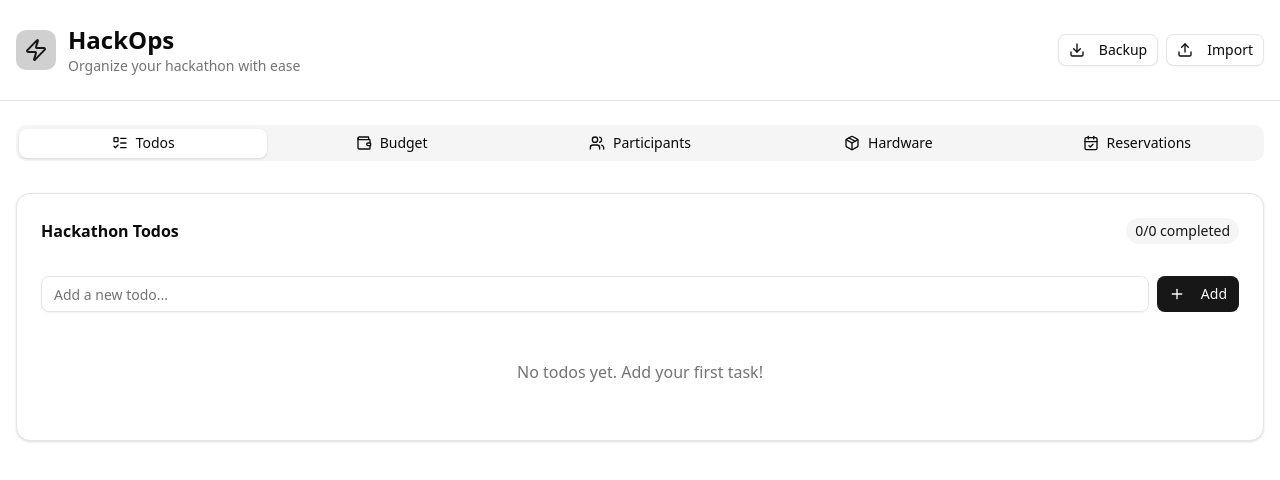
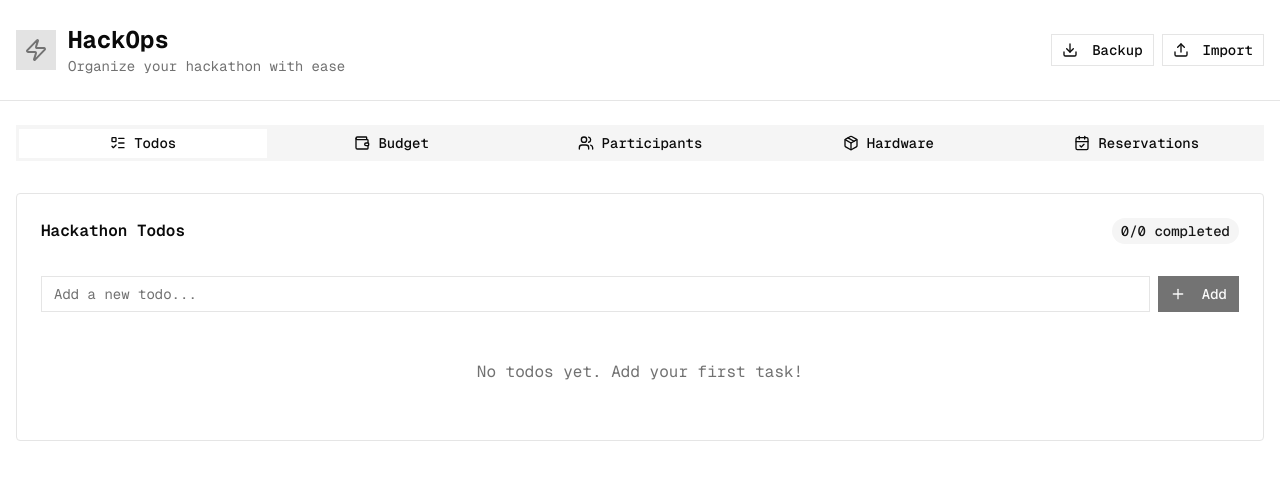
Before and after one commit to dkueng01/hack-ops, a Next.js app: page / in a window 1280 px wide. Shown: the top 480 px of the page. Built offline with nearby package versions, Linux system fonts and the light colour scheme.

Commit message:
Updated theme

```diff
--- a/src/app/globals.css
+++ b/src/app/globals.css
@@ -3,113 +3,165 @@
 
 @custom-variant dark (&:is(.dark *));
 
+:root {
+  --background: oklch(1.0000 0 0);
+  --foreground: oklch(0.1448 0 0);
+  --card: oklch(1.0000 0 0);
+  --card-foreground: oklch(0.1448 0 0);
+  --popover: oklch(1.0000 0 0);
+  --popover-foreground: oklch(0.1448 0 0);
+  --primary: oklch(0.5555 0 0);
+  --primary-foreground: oklch(0.9851 0 0);
+  --secondary: oklch(0.9702 0 0);
+  --secondary-foreground: oklch(0.2046 0 0);
+  --muted: oklch(0.9702 0 0);
+  --muted-foreground: oklch(0.5486 0 0);
+  --accent: oklch(0.9702 0 0);
+  --accent-foreground: oklch(0.2046 0 0);
+  --destructive: oklch(0.5830 0.2387 28.4765);
+  --destructive-foreground: oklch(0.9702 0 0);
+  --border: oklch(0.9219 0 0);
+  --input: oklch(0.9219 0 0);
+  --ring: oklch(0.7090 0 0);
+  --chart-1: oklch(0.5555 0 0);
+  --chart-2: oklch(0.5555 0 0);
+  --chart-3: oklch(0.5555 0 0);
+  --chart-4: oklch(0.5555 0 0);
+  --chart-5: oklch(0.5555 0 0);
+  --sidebar: oklch(0.9851 0 0);
+  --sidebar-foreground: oklch(0.1448 0 0);
+  --sidebar-primary: oklch(0.2046 0 0);
+  --sidebar-primary-foreground: oklch(0.9851 0 0);
+  --sidebar-accent: oklch(0.9702 0 0);
+  --sidebar-accent-foreground: oklch(0.2046 0 0);
+  --sidebar-border: oklch(0.9219 0 0);
+  --sidebar-ring: oklch(0.7090 0 0);
+  --font-sans: Geist Mono, monospace;
+  --font-serif: Geist Mono, monospace;
+  --font-mono: Geist Mono, monospace;
+  --radius: 0rem;
+  --shadow-x: 0px;
+  --shadow-y: 1px;
+  --shadow-blur: 0px;
+  --shadow-spread: 0px;
+  --shadow-opacity: 0;
+  --shadow-color: hsl(0 0% 0%);
+  --shadow-2xs: 0px 1px 0px 0px hsl(0 0% 0% / 0.00);
+  --shadow-xs: 0px 1px 0px 0px hsl(0 0% 0% / 0.00);
+  --shadow-sm: 0px 1px 0px 0px hsl(0 0% 0% / 0.00), 0px 1px 2px -1px hsl(0 0% 0% / 0.00);
+  --shadow: 0px 1px 0px 0px hsl(0 0% 0% / 0.00), 0px 1px 2px -1px hsl(0 0% 0% / 0.00);
+  --shadow-md: 0px 1px 0px 0px hsl(0 0% 0% / 0.00), 0px 2px 4px -1px hsl(0 0% 0% / 0.00);
+  --shadow-lg: 0px 1px 0px 0px hsl(0 0% 0% / 0.00), 0px 4px 6px -1px hsl(0 0% 0% / 0.00);
+  --shadow-xl: 0px 1px 0px 0px hsl(0 0% 0% / 0.00), 0px 8px 10px -1px hsl(0 0% 0% / 0.00);
+  --shadow-2xl: 0px 1px 0px 0px hsl(0 0% 0% / 0.00);
+  --tracking-normal: 0em;
+  --spacing: 0.25rem;
+}
+
+.dark {
+  --background: oklch(0.1448 0 0);
+  --foreground: oklch(0.9851 0 0);
+  --card: oklch(0.2134 0 0);
+  --card-foreground: oklch(0.9851 0 0);
+  --popover: oklch(0.2686 0 0);
+  --popover-foreground: oklch(0.9851 0 0);
+  --primary: oklch(0.5555 0 0);
+  --primary-foreground: oklch(0.9851 0 0);
+  --secondary: oklch(0.2686 0 0);
+  --secondary-foreground: oklch(0.9851 0 0);
+  --muted: oklch(0.2686 0 0);
+  --muted-foreground: oklch(0.7090 0 0);
+  --accent: oklch(0.3715 0 0);
+  --accent-foreground: oklch(0.9851 0 0);
+  --destructive: oklch(0.7022 0.1892 22.2279);
+  --destructive-foreground: oklch(0.2686 0 0);
+  --border: oklch(0.3407 0 0);
+  --input: oklch(0.4386 0 0);
+  --ring: oklch(0.5555 0 0);
+  --chart-1: oklch(0.5555 0 0);
+  --chart-2: oklch(0.5555 0 0);
+  --chart-3: oklch(0.5555 0 0);
+  --chart-4: oklch(0.5555 0 0);
+  --chart-5: oklch(0.5555 0 0);
+  --sidebar: oklch(0.2046 0 0);
+  --sidebar-foreground: oklch(0.9851 0 0);
+  --sidebar-primary: oklch(0.9851 0 0);
+  --sidebar-primary-foreground: oklch(0.2046 0 0);
+  --sidebar-accent: oklch(0.2686 0 0);
+  --sidebar-accent-foreground: oklch(0.9851 0 0);
+  --sidebar-border: oklch(1.0000 0 0);
+  --sidebar-ring: oklch(0.4386 0 0);
+  --font-sans: Geist Mono, monospace;
+  --font-serif: Geist Mono, monospace;
+  --font-mono: Geist Mono, monospace;
+  --radius: 0rem;
+  --shadow-x: 0px;
+  --shadow-y: 1px;
+  --shadow-blur: 0px;
+  --shadow-spread: 0px;
+  --shadow-opacity: 0;
+  --shadow-color: hsl(0 0% 0%);
+  --shadow-2xs: 0px 1px 0px 0px hsl(0 0% 0% / 0.00);
+  --shadow-xs: 0px 1px 0px 0px hsl(0 0% 0% / 0.00);
+  --shadow-sm: 0px 1px 0px 0px hsl(0 0% 0% / 0.00), 0px 1px 2px -1px hsl(0 0% 0% / 0.00);
+  --shadow: 0px 1px 0px 0px hsl(0 0% 0% / 0.00), 0px 1px 2px -1px hsl(0 0% 0% / 0.00);
+  --shadow-md: 0px 1px 0px 0px hsl(0 0% 0% / 0.00), 0px 2px 4px -1px hsl(0 0% 0% / 0.00);
+  --shadow-lg: 0px 1px 0px 0px hsl(0 0% 0% / 0.00), 0px 4px 6px -1px hsl(0 0% 0% / 0.00);
+  --shadow-xl: 0px 1px 0px 0px hsl(0 0% 0% / 0.00), 0px 8px 10px -1px hsl(0 0% 0% / 0.00);
+  --shadow-2xl: 0px 1px 0px 0px hsl(0 0% 0% / 0.00);
+}
+
 @theme inline {
   --color-background: var(--background);
   --color-foreground: var(--foreground);
-  --font-sans: var(--font-geist-sans);
-  --font-mono: var(--font-geist-mono);
+  --color-card: var(--card);
+  --color-card-foreground: var(--card-foreground);
+  --color-popover: var(--popover);
+  --color-popover-foreground: var(--popover-foreground);
+  --color-primary: var(--primary);
+  --color-primary-foreground: var(--primary-foreground);
+  --color-secondary: var(--secondary);
+  --color-secondary-foreground: var(--secondary-foreground);
+  --color-muted: var(--muted);
+  --color-muted-foreground: var(--muted-foreground);
+  --color-accent: var(--accent);
+  --color-accent-foreground: var(--accent-foreground);
+  --color-destructive: var(--destructive);
+  --color-destructive-foreground: var(--destructive-foreground);
+  --color-border: var(--border);
+  --color-input: var(--input);
+  --color-ring: var(--ring);
+  --color-chart-1: var(--chart-1);
+  --color-chart-2: var(--chart-2);
+  --color-chart-3: var(--chart-3);
+  --color-chart-4: var(--chart-4);
+  --color-chart-5: var(--chart-5);
+  --color-sidebar: var(--sidebar);
+  --color-sidebar-foreground: var(--sidebar-foreground);
+  --color-sidebar-primary: var(--sidebar-primary);
+  --color-sidebar-primary-foreground: var(--sidebar-primary-foreground);
+  --color-sidebar-accent: var(--sidebar-accent);
+  --color-sidebar-accent-foreground: var(--sidebar-accent-foreground);
+  --color-sidebar-border: var(--sidebar-border);
   --color-sidebar-ring: var(--sidebar-ring);
-  --color-sidebar-border: var(--sidebar-border);
-  --color-sidebar-accent-foreground: var(--sidebar-accent-foreground);
-  --color-sidebar-accent: var(--sidebar-accent);
-  --color-sidebar-primary-foreground: var(--sidebar-primary-foreground);
-  --color-sidebar-primary: var(--sidebar-primary);
-  --color-sidebar-foreground: var(--sidebar-foreground);
-  --color-sidebar: var(--sidebar);
-  --color-chart-5: var(--chart-5);
-  --color-chart-4: var(--chart-4);
-  --color-chart-3: var(--chart-3);
-  --color-chart-2: var(--chart-2);
-  --color-chart-1: var(--chart-1);
-  --color-ring: var(--ring);
-  --color-input: var(--input);
-  --color-border: var(--border);
-  --color-destructive: var(--destructive);
-  --color-accent-foreground: var(--accent-foreground);
-  --color-accent: var(--accent);
-  --color-muted-foreground: var(--muted-foreground);
-  --color-muted: var(--muted);
-  --color-secondary-foreground: var(--secondary-foreground);
-  --color-secondary: var(--secondary);
-  --color-primary-foreground: var(--primary-foreground);
-  --color-primary: var(--primary);
-  --color-popover-foreground: var(--popover-foreground);
-  --color-popover: var(--popover);
-  --color-card-foreground: var(--card-foreground);
-  --color-card: var(--card);
+
+  --font-sans: var(--font-sans);
+  --font-mono: var(--font-mono);
+  --font-serif: var(--font-serif);
+
   --radius-sm: calc(var(--radius) - 4px);
   --radius-md: calc(var(--radius) - 2px);
   --radius-lg: var(--radius);
   --radius-xl: calc(var(--radius) + 4px);
-}
 
-:root {
-  --radius: 0.625rem;
-  --background: oklch(1 0 0);
-  --foreground: oklch(0.145 0 0);
-  --card: oklch(1 0 0);
-  --card-foreground: oklch(0.145 0 0);
-  --popover: oklch(1 0 0);
-  --popover-foreground: oklch(0.145 0 0);
-  --primary: oklch(0.205 0 0);
-  --primary-foreground: oklch(0.985 0 0);
-  --secondary: oklch(0.97 0 0);
-  --secondary-foreground: oklch(0.205 0 0);
-  --muted: oklch(0.97 0 0);
-  --muted-foreground: oklch(0.556 0 0);
-  --accent: oklch(0.97 0 0);
-  --accent-foreground: oklch(0.205 0 0);
-  --destructive: oklch(0.577 0.245 27.325);
-  --border: oklch(0.922 0 0);
-  --input: oklch(0.922 0 0);
-  --ring: oklch(0.708 0 0);
-  --chart-1: oklch(0.646 0.222 41.116);
-  --chart-2: oklch(0.6 0.118 184.704);
-  --chart-3: oklch(0.398 0.07 227.392);
-  --chart-4: oklch(0.828 0.189 84.429);
-  --chart-5: oklch(0.769 0.188 70.08);
-  --sidebar: oklch(0.985 0 0);
-  --sidebar-foreground: oklch(0.145 0 0);
-  --sidebar-primary: oklch(0.205 0 0);
-  --sidebar-primary-foreground: oklch(0.985 0 0);
-  --sidebar-accent: oklch(0.97 0 0);
-  --sidebar-accent-foreground: oklch(0.205 0 0);
-  --sidebar-border: oklch(0.922 0 0);
-  --sidebar-ring: oklch(0.708 0 0);
-}
-
-.dark {
-  --background: oklch(0.145 0 0);
-  --foreground: oklch(0.985 0 0);
-  --card: oklch(0.205 0 0);
-  --card-foreground: oklch(0.985 0 0);
-  --popover: oklch(0.205 0 0);
-  --popover-foreground: oklch(0.985 0 0);
-  --primary: oklch(0.922 0 0);
-  --primary-foreground: oklch(0.205 0 0);
-  --secondary: oklch(0.269 0 0);
-  --secondary-foreground: oklch(0.985 0 0);
-  --muted: oklch(0.269 0 0);
-  --muted-foreground: oklch(0.708 0 0);
-  --accent: oklch(0.269 0 0);
-  --accent-foreground: oklch(0.985 0 0);
-  --destructive: oklch(0.704 0.191 22.216);
-  --border: oklch(1 0 0 / 10%);
-  --input: oklch(1 0 0 / 15%);
-  --ring: oklch(0.556 0 0);
-  --chart-1: oklch(0.488 0.243 264.376);
-  --chart-2: oklch(0.696 0.17 162.48);
-  --chart-3: oklch(0.769 0.188 70.08);
-  --chart-4: oklch(0.627 0.265 303.9);
-  --chart-5: oklch(0.645 0.246 16.439);
-  --sidebar: oklch(0.205 0 0);
-  --sidebar-foreground: oklch(0.985 0 0);
-  --sidebar-primary: oklch(0.488 0.243 264.376);
-  --sidebar-primary-foreground: oklch(0.985 0 0);
-  --sidebar-accent: oklch(0.269 0 0);
-  --sidebar-accent-foreground: oklch(0.985 0 0);
-  --sidebar-border: oklch(1 0 0 / 10%);
-  --sidebar-ring: oklch(0.556 0 0);
+  --shadow-2xs: var(--shadow-2xs);
+  --shadow-xs: var(--shadow-xs);
+  --shadow-sm: var(--shadow-sm);
+  --shadow: var(--shadow);
+  --shadow-md: var(--shadow-md);
+  --shadow-lg: var(--shadow-lg);
+  --shadow-xl: var(--shadow-xl);
+  --shadow-2xl: var(--shadow-2xl);
 }
 
 @layer base {
```
